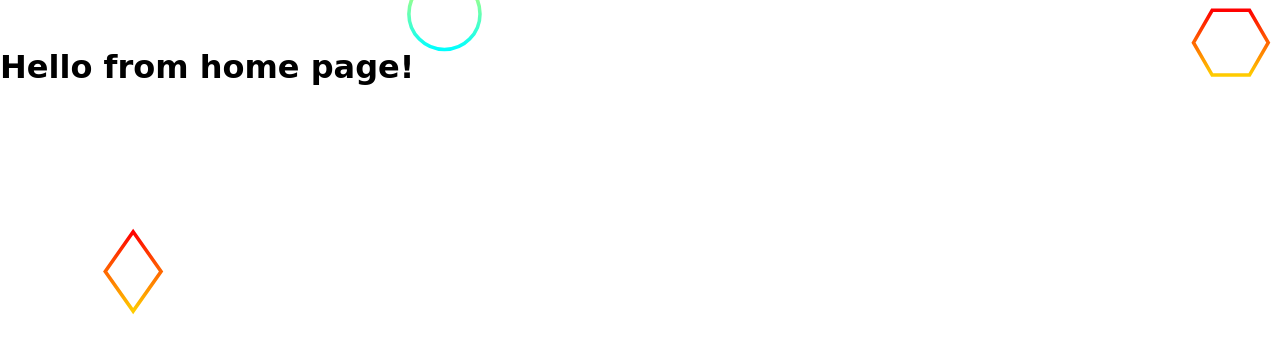
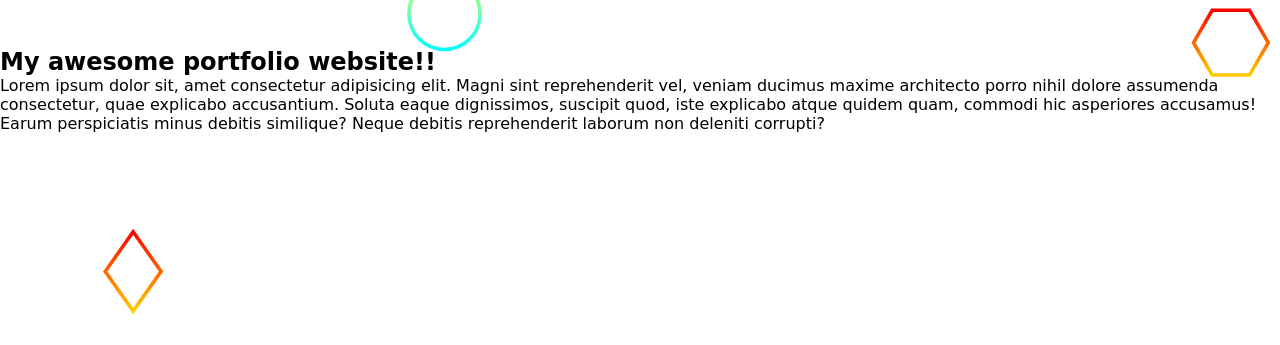
Before and after one commit to buhtla85/test-flask, a Flask app: page / in a window 1280 px wide. Shown: the part 75-420 px from the top of the page. Run offline with Flask 2, Linux system fonts and the light colour scheme; some libraries are stand-ins or nearby versions; some web fonts are replaced.

Commit message:
provisional mark-up

```diff
--- a/templates/home.html
+++ b/templates/home.html
@@ -6,6 +6,12 @@
 
 {% block content %}
 
-<h1>Hello from home page!</h1>
+<section class="home">
+    <div>
+        <h1>My awesome portfolio website!!</h1>
+        <p>Lorem ipsum dolor sit, amet consectetur adipisicing elit. Magni sint reprehenderit vel, veniam ducimus maxime architecto porro nihil dolore assumenda consectetur, quae explicabo accusantium. Soluta eaque dignissimos, suscipit quod, iste explicabo atque quidem quam, commodi hic asperiores accusamus! Earum perspiciatis minus debitis similique? Neque debitis reprehenderit laborum non deleniti corrupti?</p>
+        <a href="{{ url_for('projects') }}" class="cta">Projects</a>
+    </div>
+</section>
 
 {% endblock %}
```
